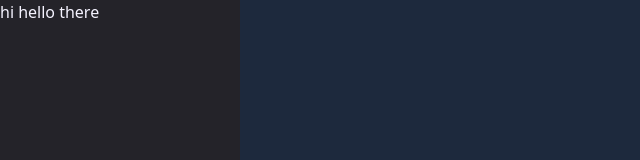
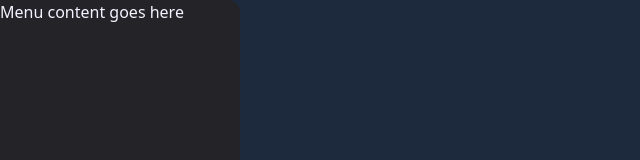
Before and after one commit to Aritra640/Sketcha, a Next.js app in the folder apps/sketcha/: page /demo_modals in a window 1280 px wide. Both pictures are taken after a click on the button 47 px from the left and 46 px from the top of the page. Shown: the top 160 px of the page, without its empty margins (0-640 px from the left). Built offline with nearby package versions, Linux system fonts and the light colour scheme.

Commit message:
minor changes

```diff
--- a/apps/sketcha/app/globals.css
+++ b/apps/sketcha/app/globals.css
@@ -22,6 +22,7 @@
   --color-menu: #242329;
 }
 
+
 :root {
   --background: var(--color-background);
   --foreground: var(--color-text-primary);
--- a/apps/sketcha/components/menu/button.tsx
+++ b/apps/sketcha/components/menu/button.tsx
@@ -11,7 +11,7 @@ export function MenuButton() {
   return (
     <div>
       <MenuBar />
-      <div className="fixed top-4 left-3 md:top-7 md:left-6 z-50">
+      <div className={"fixed top-4 left-3 md:top-7 md:left-6 z-50"}>
         <button
           type="button"
           className={`rounded-md h-9 btn btn-sm md:btn-sm border-transparent ${
--- a/apps/sketcha/components/menu/menubar.tsx
+++ b/apps/sketcha/components/menu/menubar.tsx
@@ -2,6 +2,7 @@
 
 import { useAtom } from "jotai";
 import { menuAtom } from "../../store/state/state";
+import { MenuContent } from "./menucontent";
 
 export function MenuBar() {
   const [menu, setMenu] = useAtom(menuAtom);
@@ -15,9 +16,9 @@ export function MenuBar() {
     >
       <div
         onClick={(e) => e.stopPropagation()}
-        className="shadow-background bg-menu w-60 h-screen"
+        className="shadow-background rounded-r-xl bg-toolarea w-60 h-screen"
       >
-        hi hello there
+        <MenuContent />
       </div>
     </div>
   );
--- /dev/null
+++ b/apps/sketcha/components/menu/menucontent.tsx
@@ -0,0 +1,6 @@
+export function MenuContent() {
+
+  return <div>
+    Menu content goes here
+  </div>
+}
--- a/package.json
+++ b/package.json
@@ -20,5 +20,8 @@
   "workspaces": [
     "apps/*",
     "packages/*"
-  ]
+  ],
+  "dependencies": {
+    "Sketcha": "."
+  }
 }
--- a/packages/db_auth_service/tsconfig.json
+++ b/packages/db_auth_service/tsconfig.json
@@ -4,6 +4,5 @@
     "outDir": "dist",
     "rootDir": "."
   },
-  "include": ["src"],
   "exclude": ["node_modules", "dist"]
 }
```
Also changed, not shown: 1 other file (tests, documents, lock files or other folders).
